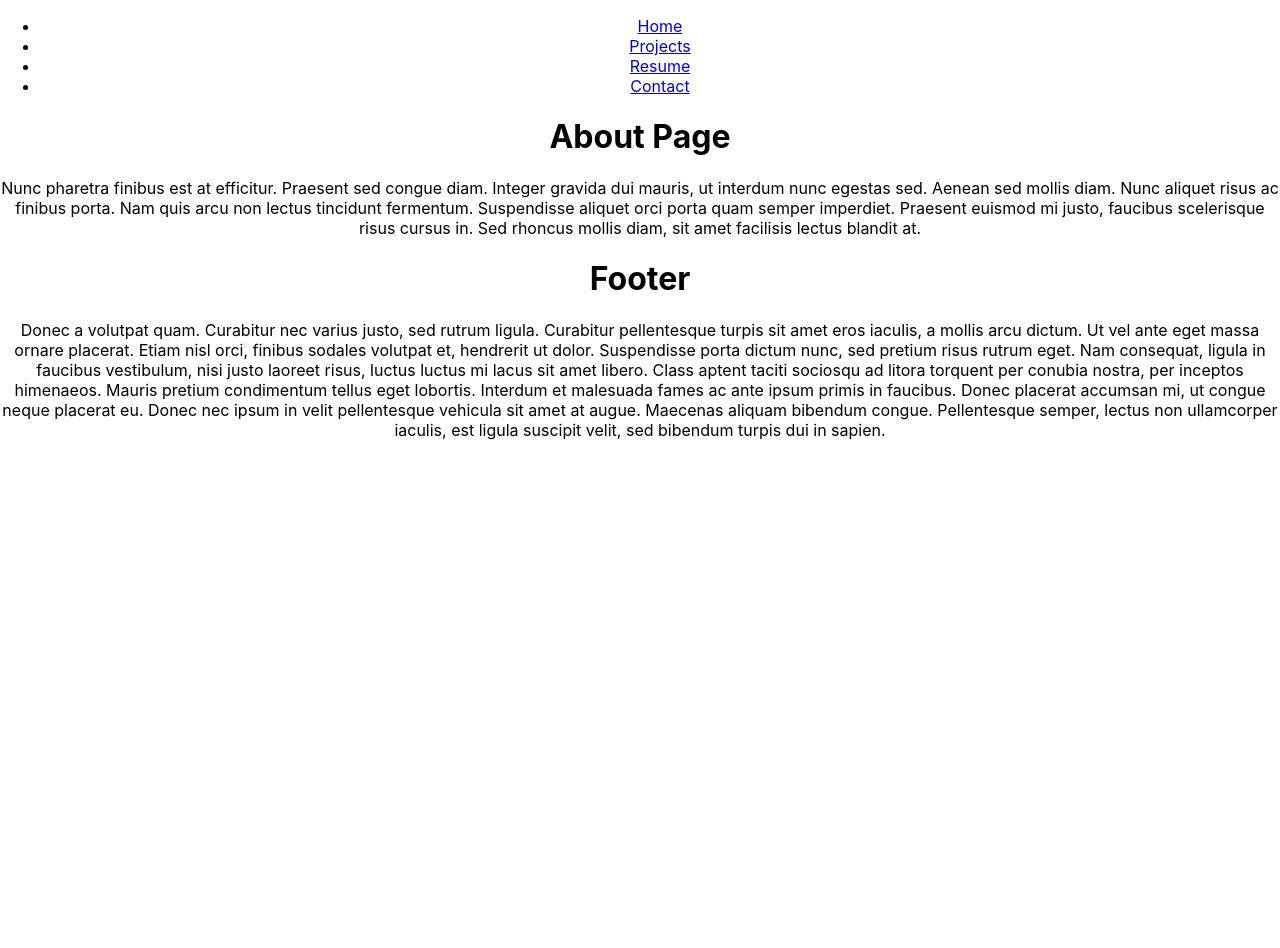
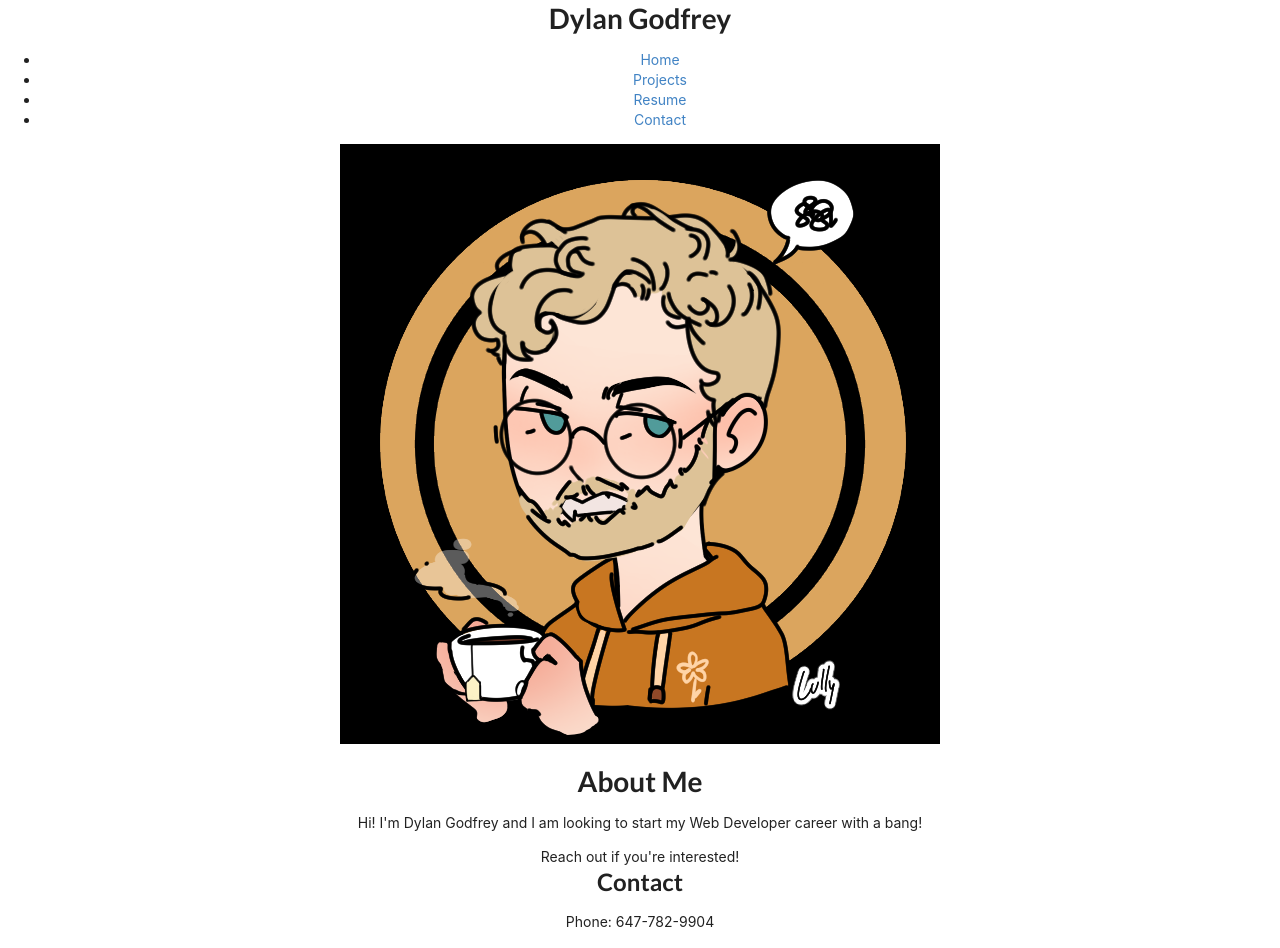
Before and after one commit to DylanGodfrey/React-Portfolio, a React (Create React App) app: page / in a window 1280 px wide. Shown: the top 948 px of the page. Before the commit the page ends 800 px from the top, so only its background shows below. Built offline with nearby package versions, Linux system fonts and the light colour scheme.

Commit message:
Added semanticUI to index.html

```diff
--- a/public/index.html
+++ b/public/index.html
@@ -24,7 +24,8 @@
       work correctly both with client-side routing and a non-root public URL.
       Learn how to configure a non-root public URL by running `npm run build`.
     -->
-    <title>React App</title>
+    <title>Dylan Godfrey</title>
+    <link rel="stylesheet" href="https://cdnjs.cloudflare.com/ajax/libs/semantic-ui/2.5.0/semantic.min.css" />
   </head>
   <body>
     <noscript>You need to enable JavaScript to run this app.</noscript>
--- a/src/components/Footer.js
+++ b/src/components/Footer.js
@@ -2,23 +2,12 @@ import React from 'react';
 
 export default function Footer() {
   return (
-    <div>
-      <h1>Footer</h1>
-      <p>
-        Donec a volutpat quam. Curabitur nec varius justo, sed rutrum ligula.
-        Curabitur pellentesque turpis sit amet eros iaculis, a mollis arcu
-        dictum. Ut vel ante eget massa ornare placerat. Etiam nisl orci, finibus
-        sodales volutpat et, hendrerit ut dolor. Suspendisse porta dictum nunc,
-        sed pretium risus rutrum eget. Nam consequat, ligula in faucibus
-        vestibulum, nisi justo laoreet risus, luctus luctus mi lacus sit amet
-        libero. Class aptent taciti sociosqu ad litora torquent per conubia
-        nostra, per inceptos himenaeos. Mauris pretium condimentum tellus eget
-        lobortis. Interdum et malesuada fames ac ante ipsum primis in faucibus.
-        Donec placerat accumsan mi, ut congue neque placerat eu. Donec nec ipsum
-        in velit pellentesque vehicula sit amet at augue. Maecenas aliquam
-        bibendum congue. Pellentesque semper, lectus non ullamcorper iaculis,
-        est ligula suscipit velit, sed bibendum turpis dui in sapien.
-      </p>
-    </div>
+    <footer class="card" id="contact">
+    <h2>Contact</h2>
+    <p>Phone: 647-782-9904</p>
+    <p>LinkedIn: https://www.linkedin.com/in/dylan-godfrey/</p>
+    <p>GitHub: https://github.com/DylanGodfrey/</p>
+    <p>Twitter: https://twitter.com/dwizard962</p>
+  </footer>
   );
 }
--- a/src/components/Nav.js
+++ b/src/components/Nav.js
@@ -4,6 +4,8 @@ import React from 'react';
 // We assign them to their own variable names
 function Nav({ page, setPage }) {
   return (
+    <nav>
+    <h1>Dylan Godfrey</h1>
     <ul className="nav nav-tabs">
       <li className="nav-item">
         <a
@@ -47,6 +49,7 @@ function Nav({ page, setPage }) {
         </a>
       </li>
     </ul>
+    </nav>
   );
 }
 
--- a/src/pages/AboutMe.js
+++ b/src/pages/AboutMe.js
@@ -1,17 +1,19 @@
 import React from 'react';
+
+import face from './assets/images/my-face.png'
 
 export default function AboutMe() {
   return (
-    <div>
-      <h1>About Page</h1>
-      <p>
-        Nunc pharetra finibus est at efficitur. Praesent sed congue diam.
-        Integer gravida dui mauris, ut interdum nunc egestas sed. Aenean sed
-        mollis diam. Nunc aliquet risus ac finibus porta. Nam quis arcu non
-        lectus tincidunt fermentum. Suspendisse aliquet orci porta quam semper
-        imperdiet. Praesent euismod mi justo, faucibus scelerisque risus cursus
-        in. Sed rhoncus mollis diam, sit amet facilisis lectus blandit at.
-      </p>
-    </div>
+    <section className='aboutme'>
+    <figure id="face">
+      <img src={face} alt="My wonderful face." />
+    </figure>
+
+    <section id="about-me-desc">
+      <h1>About Me</h1>
+      <p>Hi! I'm Dylan Godfrey and I am looking to start my Web Developer career with a bang!</p>
+      <p>Reach out if you're interested!</p>
+    </section>
+    </section>
   );
 }
--- a/src/pages/Resume.js
+++ b/src/pages/Resume.js
@@ -1,10 +1,12 @@
 import React from 'react';
+
+import resume from "./downloadable/Dylan-Godfrey.pdf"
 
 export default function Resume() {
   return (
     <div>
       <h1>Resume</h1>
-      <a href=".\downloadable\Dylan-Godfrey.pdf" download>Download Resume PDF</a>
+      <a href={resume} download>Download Resume PDF</a>
     </div>
   );
 }
```
Also changed, not shown: src/pages/Contact.js (+9 -0 lines), src/pages/assets/images/my-face.png (added), 1 other file (tests, documents, lock files or other folders).
